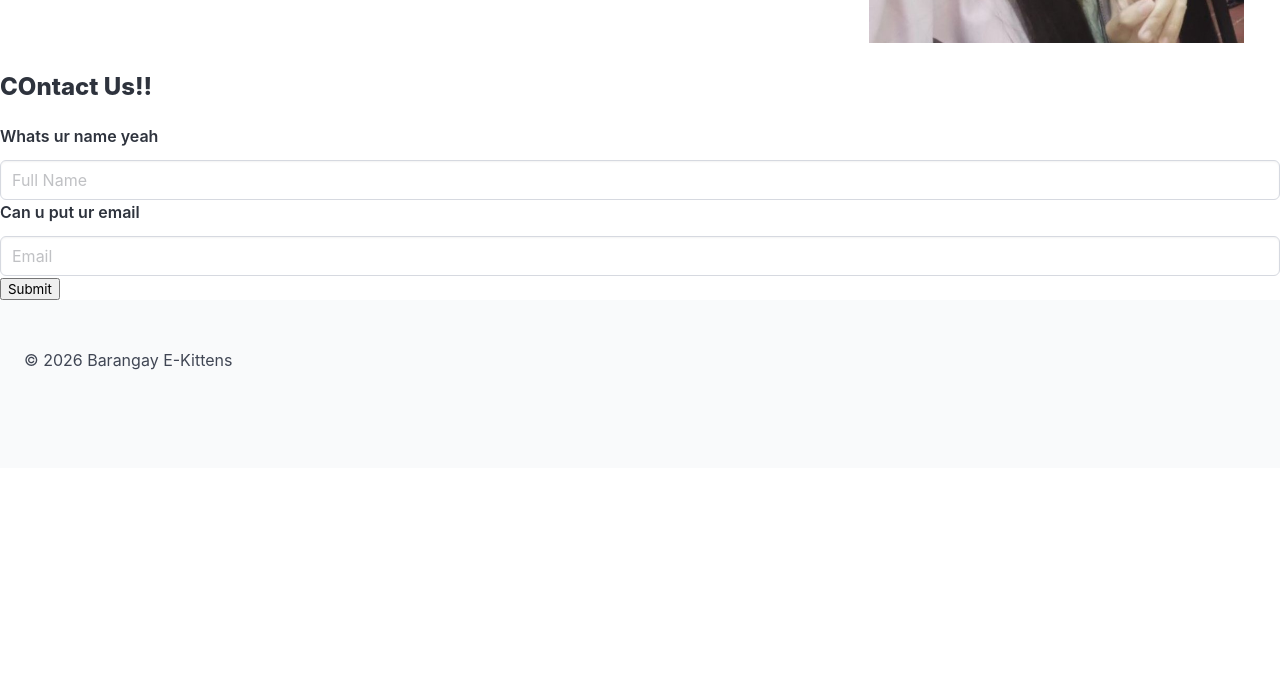
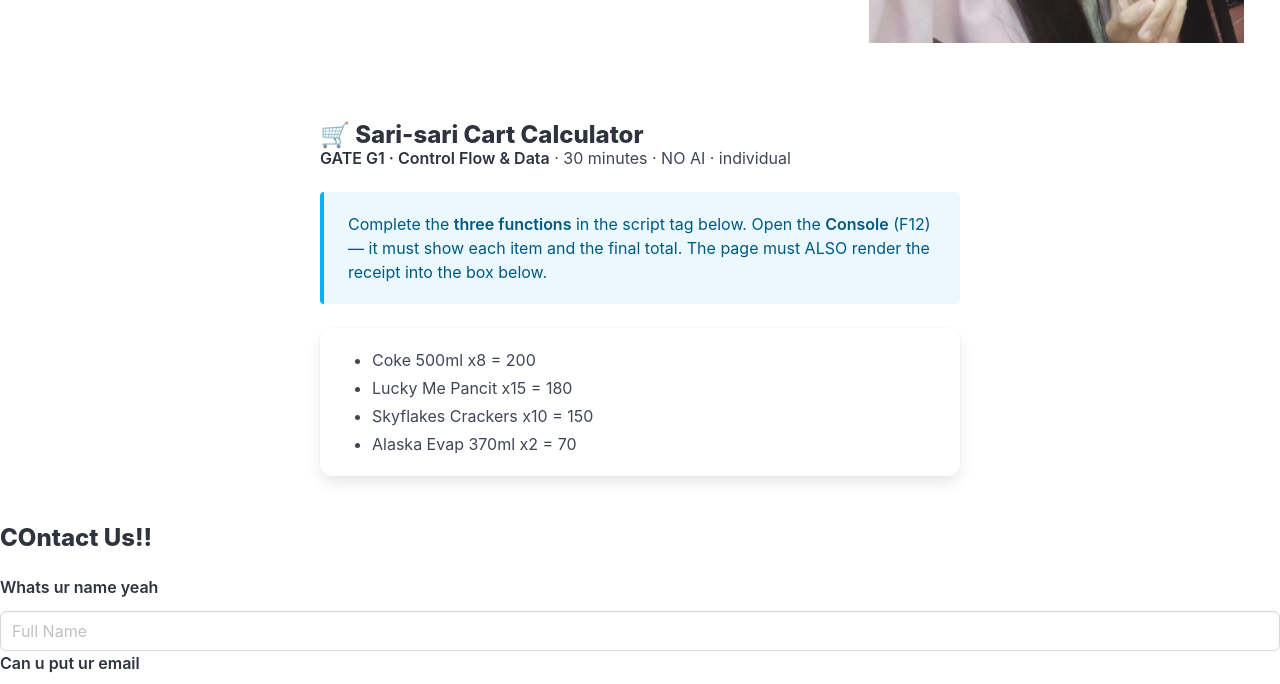
Before and after one commit to YuStrontium29/FullstackXeYu, a plain HTML site: page gates/gate-g0-markup-starter.html in a window 1280 px wide. Shown: the part 739-1423 px from the top of the page. Before the commit the page ends 1207 px from the top, so only its background shows below. Drawn offline with nearby package versions, Linux system fonts and the light colour scheme.

Commit message:
commit 14 gate 1 started; stage 1 finished

```diff
--- a/gates/gate-g0-markup-starter.html
+++ b/gates/gate-g0-markup-starter.html
@@ -47,6 +47,96 @@
 
       </section>
 
+        <section class="section">
+    <div class="container" style="max-width: 640px;">
+      <h1 class="title is-4">🛒 Sari-sari Cart Calculator</h1>
+      <p class="subtitle is-6">
+        <strong>GATE G1 · Control Flow & Data</strong> · 30 minutes · NO AI · individual
+      </p>
+
+      <div class="message is-info is-light">
+        <div class="message-body">
+          Complete the <strong>three functions</strong> in the script tag below.
+          Open the <strong>Console</strong> (F12) — it must show each item and the final total.
+          The page must ALSO render the receipt into the box below.
+        </div>
+      </div>
+
+      <!-- TODO (reuse G0): your receipt will render inside here -->
+      <div id="receipt" class="box content"></div>
+    </div>
+  </section>
+
+  <script>
+    // ============================================================
+    // THE CART DATA — already given. DO NOT change this array.
+    // Expected subtotal = 600, so the bulk discount SHOULD apply.
+    // Expected FINAL total = 540.
+    // ============================================================
+    const items = [
+      { name: 'Coke 500ml',        price: 25, qty: 8  },
+      { name: 'Lucky Me Pancit',   price: 12, qty: 15 },
+      { name: 'Skyflakes Crackers', price: 15, qty: 10 },
+      { name: 'Alaska Evap 370ml', price: 35, qty: 2  }
+    ];
+
+    // ============================================================
+    // TODO 1: computeSubtotal(items)
+    // Return the subtotal = the sum of (price * qty) for every item.
+    // Hint: declare  let total = 0;  loop over items with a for..of;
+    //       add  total += item.price * item.qty;  then  return total;
+    // ============================================================
+    function computeSubtotal(items) {
+      let total = 0;
+      for (const item of items) {
+        total += item.price * item.qty;
+      }
+      return total;
+    }
+
+    // ============================================================
+    // TODO 2: applyDiscount(total)
+    // Apply a 10% bulk discount ONLY when total is GREATER THAN 500.
+    // Otherwise return the total unchanged.
+    // Hint: use an if / else.  Discounted = total * 0.9.
+    // ============================================================
+    function applyDiscount(total) {
+      if (total > 500) {
+        return total * 0.9;
+      } else {
+        return total;
+      }
+    }
+
+    // ============================================================
+    // TODO 3: printReceipt(items)
+    //  - For each item,  console.log  it as:  "Coke 500ml x8 = 200"
+    //  - console.log the FINAL total (subtotal AFTER discount).
+    //  - ALSO build an HTML string and put it inside #receipt
+    //    (reuse your Gate G0 page-rendering skill).
+    //  - Use the two functions above; do NOT recompute by hand.
+    // ============================================================
+    function printReceipt(items) {
+      const subtotal = computeSubtotal(items);
+      const finalTotal = applyDiscount(subtotal);
+
+      let receiptHTML = '<ul>';
+      for (const item of items) {
+        const itemTotal = item.price * item.qty;
+        console.log(`${item.name} x${item.qty} = ${itemTotal}`);
+        receiptHTML += `<li>${item.name} x${item.qty} = ${itemTotal}</li>`;
+      }
+      receiptHTML += '</ul>';
+      console.log(`FINAL TOTAL: ${finalTotal}`);
+      document.getElementById('receipt').innerHTML = receiptHTML;
+    }
+
+    // ============================================================
+    // RUN IT (given)
+    // ============================================================
+    printReceipt(items);
+  </script>
+
       <section id = "contact">
 
         <h1 class="title is-4">COntact Us!!</h1>
@@ -76,6 +166,8 @@
       </section>
 
     </main>
+
+
 
     <footer >
       <p class="footer">© 2026 Barangay E-Kittens</p>
```
